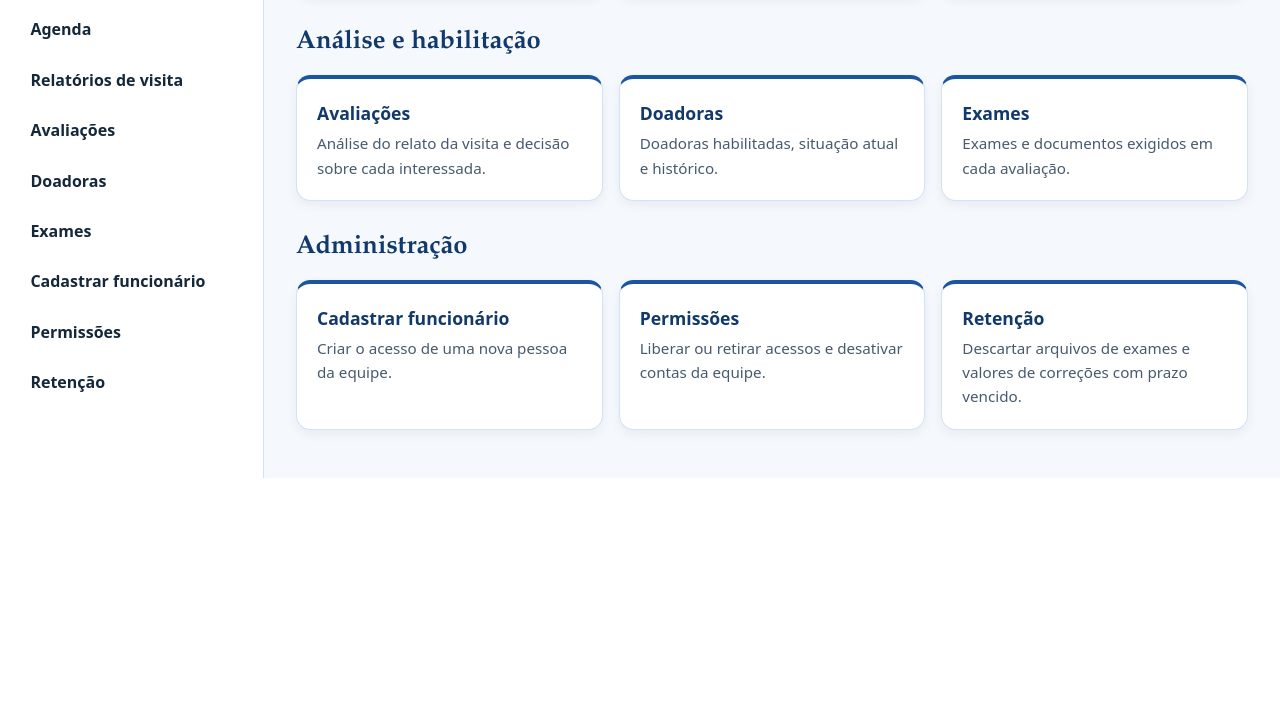
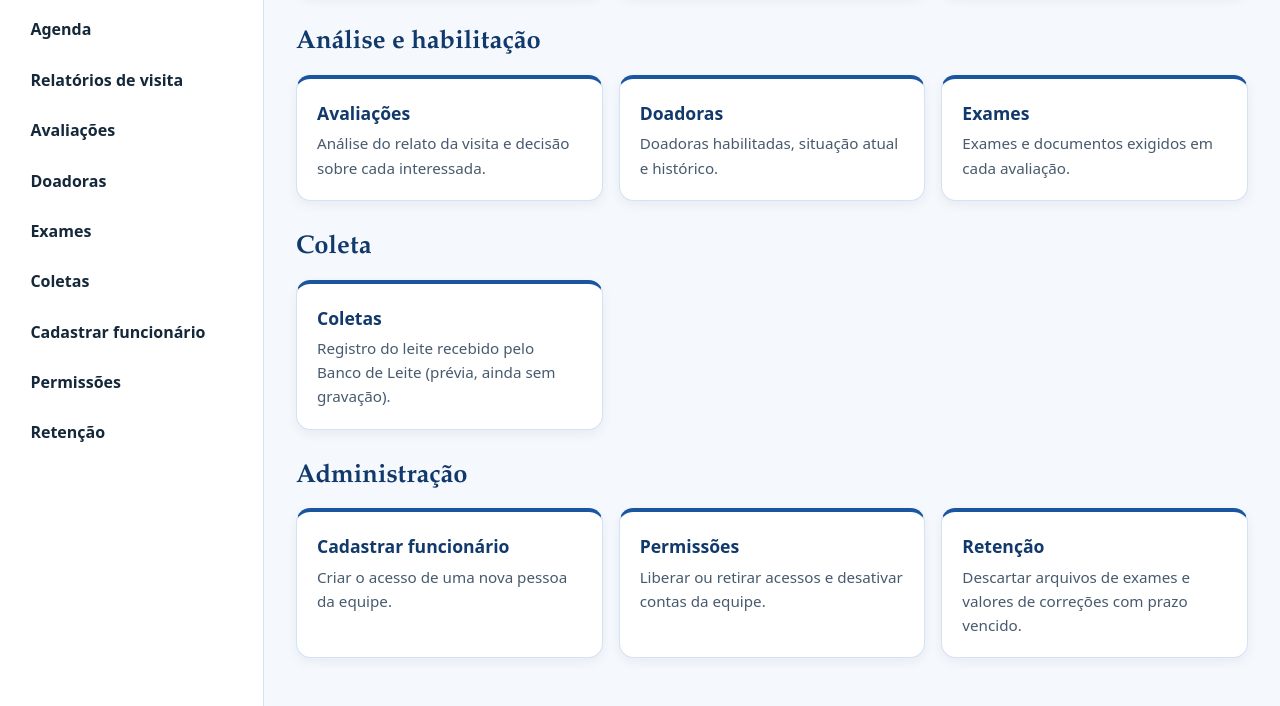
Before and after one commit to BlGMACK/FPA-Banco-de-Leite, a Laravel app: page /dashboard in a window 1280 px wide. Shown: the part 480-1186 px from the top of the page. Before the commit the page ends 958 px from the top, so only its background shows below. Run offline with Laravel 12, Linux system fonts and the light colour scheme; a user stored in the database is signed in; data comes from the database, SQL or seed files in the repository; style sheets or scripts are compiled from the project's sources.

Commit message:
feat: leva a prévia da coleta para a área interna
- rota passa de /coletas (só ambiente local) para /interno/coletas,
  exigindo login, com o layout interno e o menu lateral
- adiciona o item "Coletas" no menu lateral e um cartão no painel
- ajusta o cabeçalho da tela ao fundo e à escala do painel
- atualiza o teste e a documentação (telas, arquitetura e guia)

A tela continua sem gravar dados: a coleta ainda não existe no backend.

Co-Authored-By: Claude Opus 5.5 <noreply@anthropic.com>

```diff
--- a/resources/css/app.css
+++ b/resources/css/app.css
@@ -135,9 +135,9 @@
 }
 
 /* Coleta e recebimento */
-.blh-coleta__hero { background: linear-gradient(180deg, var(--blh-azul-claro) 0%, #fff 100%); }
-.blh-coleta__hero-inner { display: flex; align-items: flex-start; justify-content: space-between; gap: 2rem; padding-block: clamp(2.5rem, 6vw, 4rem) 3rem; }
-.blh-coleta__hero h1 { max-width: 44rem; margin: 0 0 .85rem; color: var(--blh-azul-escuro); font-family: var(--blh-fonte-titulo); font-size: clamp(2rem, 1.2rem + 3vw, 3.2rem); font-weight: 700; line-height: 1.1; letter-spacing: -.02em; text-wrap: balance; }
+.blh-coleta__hero { background: linear-gradient(180deg, var(--blh-azul-claro) 0%, #f5f8fc 100%); }
+.blh-coleta__hero-inner { display: flex; align-items: flex-start; justify-content: space-between; gap: 2rem; padding-block: clamp(1.75rem, 4vw, 3rem) 2.5rem; }
+.blh-coleta__hero h1 { max-width: 44rem; margin: 0 0 .85rem; color: var(--blh-azul-escuro); font-family: var(--blh-fonte-titulo); font-size: clamp(1.9rem, 1.3rem + 2.2vw, 2.6rem); font-weight: 700; line-height: 1.15; letter-spacing: -.02em; text-wrap: balance; }
 .blh-coleta__sobretitulo { margin: 0 0 .55rem; color: var(--blh-azul); font-size: .75rem; font-weight: 800; letter-spacing: .1em; text-transform: uppercase; }
 .blh-coleta__intro { max-width: 42rem; margin: 0; color: var(--blh-tinta-suave); font-size: 1.05rem; }
 .blh-coleta__selo { display: inline-flex; align-items: center; gap: .5rem; flex: none; padding: .45rem .8rem; border: 1px solid var(--blh-azul-borda); border-radius: 999px; background: rgba(255, 255, 255, .8); color: var(--blh-azul-escuro); font-size: .82rem; font-weight: 700; }
--- a/resources/views/dashboard.blade.php
+++ b/resources/views/dashboard.blade.php
@@ -60,6 +60,16 @@
                     </section>
                 @endcanany
 
+                <section class="blh-painel__secao" aria-labelledby="titulo-coleta">
+                    <h2 id="titulo-coleta">Coleta</h2>
+                    <ul class="blh-cartoes">
+                        <li><a class="blh-cartao" href="{{ route('interno.coletas.registrar') }}">
+                            <h3>Coletas</h3>
+                            <p>Registro do leite recebido pelo Banco de Leite (prévia, ainda sem gravação).</p>
+                        </a></li>
+                    </ul>
+                </section>
+
                 @canany(['criar-funcionarios', 'gerenciar-permissoes', 'gerenciar-retencao'])
                     <section class="blh-painel__secao" aria-labelledby="titulo-administracao">
                         <h2 id="titulo-administracao">Administração</h2>
--- a/resources/views/layouts/navigation.blade.php
+++ b/resources/views/layouts/navigation.blade.php
@@ -46,6 +46,7 @@
                 @can('consultar-exames')
                     <li><a href="{{ route('interno.exames.index') }}" @if (request()->routeIs('interno.exames.*')) aria-current="page" @endif>Exames</a></li>
                 @endcan
+                <li><a href="{{ route('interno.coletas.registrar') }}" @if (request()->routeIs('interno.coletas.*')) aria-current="page" @endif>Coletas</a></li>
                 @can('criar-funcionarios')
                     <li><a href="{{ route('interno.funcionarios.create') }}" @if (request()->routeIs('interno.funcionarios.*')) aria-current="page" @endif>Cadastrar funcionário</a></li>
                 @endcan
--- a/routes/web.php
+++ b/routes/web.php
@@ -16,12 +16,6 @@ use Illuminate\Support\Facades\Route;
 Route::get('/', function () {
     return view('inicio');
 });
-
-Route::get('/coletas', function () {
-    abort_unless(app()->isLocal(), 404);
-
-    return view('coletas.registrar');
-})->name('coletas.registrar');
 
 Route::get('/doar', [SolicitacaoController::class, 'create'])->name('solicitacoes.create');
 Route::post('/pedidos-de-cadastro', [SolicitacaoController::class, 'store'])
@@ -81,6 +75,11 @@ Route::get('/dashboard', function () {
     return view('dashboard');
 })->middleware(['auth', 'verified'])->name('dashboard');
 
+// Prévia visual da coleta: a coleta ainda não existe no backend e esta tela não grava dados.
+Route::get('/interno/coletas', function () {
+    return view('coletas.registrar');
+})->middleware(['auth', 'verified'])->name('interno.coletas.registrar');
+
 Route::middleware('auth')->group(function () {
     Route::get('/profile', [ProfileController::class, 'edit'])
         ->name('profile.edit');
```
Also changed, not shown: docs/ARQUITETURA.md (+2 -2 lines), docs/GUIA.md (+1 -1 lines), docs/frontend/DESENVOLVIMENTO.md (+2 -2 lines), resources/views/coletas/registrar.blade.php (+4 -4 lines), tests/Feature/InternalAccessTest.php (+11 -4 lines).
